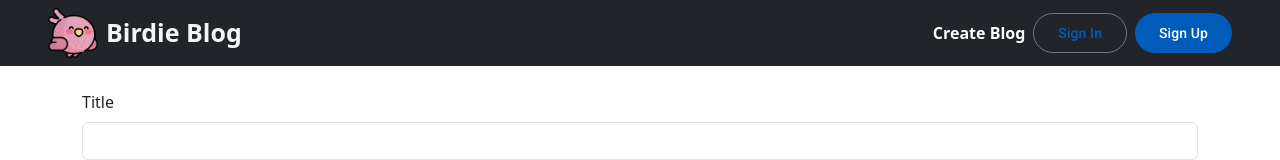
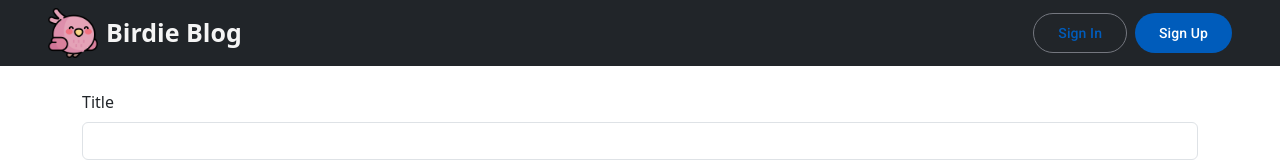
Before and after one commit to mkv336699/blogging-app-ui, an Angular app: page /blog/edit/1 in a window 1280 px wide. Shown: the top 160 px of the page. Built offline with nearby package versions, Linux system fonts and the light colour scheme.

Commit message:
Fix for Create Blog API issue

```diff
--- a/src/app/blog/create-blog/create-blog.component.ts
+++ b/src/app/blog/create-blog/create-blog.component.ts
@@ -42,7 +42,7 @@ export class CreateBlogComponent {
     const formData = new FormData();
     formData.append('title', this.blogForm.get('title')?.value || '');
     formData.append('body', this.blogForm.get('body')?.value || '');
-    formData.append('coverImage', this.selectedFile);
+    formData.append('coverImageURL', this.selectedFile);
 
     this.blogService.createBlog(formData).subscribe((response) => {
       console.log('Blog created successfully:', response);
--- a/src/app/constants/api-urls.ts
+++ b/src/app/constants/api-urls.ts
@@ -3,5 +3,5 @@ export const API_URLS = {
     SIGN_UP: "/api/users",
     GET_ALL_BLOGS: "/api/blogs",
     GET_BLOG_BY_ID: "/api/blogs/{id}",
-    CREATE_BLOG: "api/blogs",
+    CREATE_BLOG: "/api/blogs",
 }
--- a/src/app/layout/header/header.component.html
+++ b/src/app/layout/header/header.component.html
@@ -6,7 +6,7 @@
 
     <div class="d-flex gap-2 items-center">
         <ng-container *ngIf="showOptions">
-            <div class="text-white cursor-pointer" [routerLink]="['/blog/create']">
+            <div class="text-white cursor-pointer" *ngIf="isLoggedIn" [routerLink]="['/blog/create']">
                 <strong>Create Blog</strong>
             </div>
 
```
